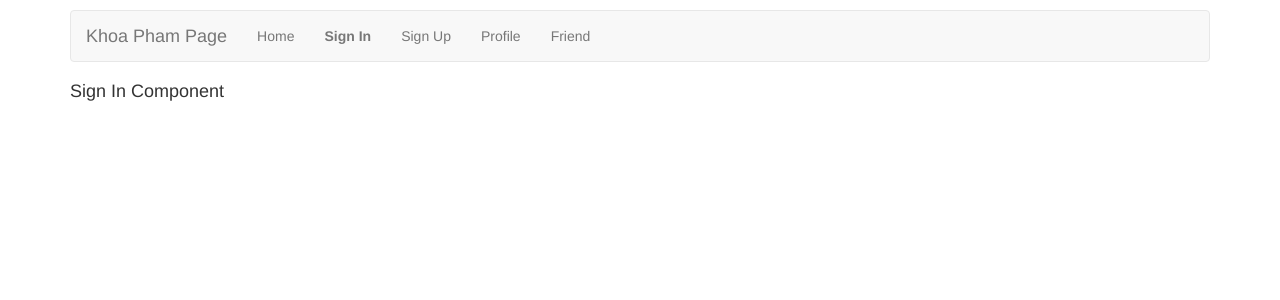
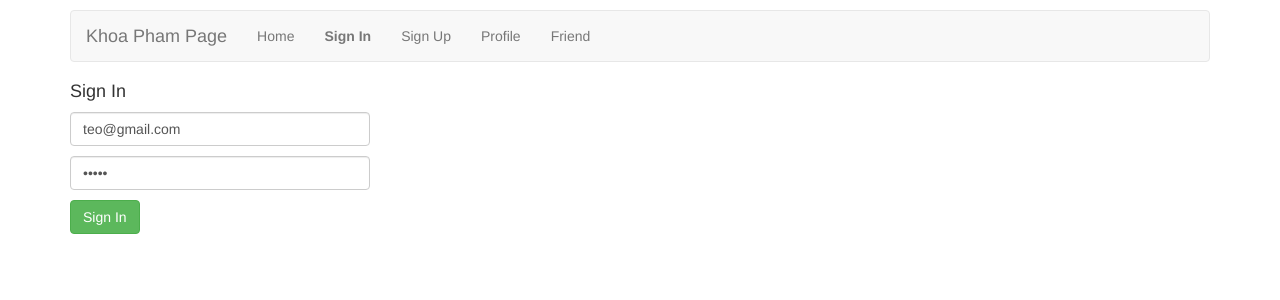
Before and after one commit to vanpho93/routing1003, an Angular app: page /signin in a window 1280 px wide. Shown: the top 300 px of the page. Built offline with nearby package versions, Linux system fonts and the light colour scheme.

Commit message:
sign in component

```diff
--- a/src/app/app.module.ts
+++ b/src/app/app.module.ts
@@ -2,6 +2,7 @@ import { BrowserModule } from '@angular/platform-browser';
 import { NgModule } from '@angular/core';
 import { Routes, RouterModule } from '@angular/router';
 import { HttpModule } from '@angular/http';
+import { FormsModule, ReactiveFormsModule } from '@angular/forms';
 
 import { AppComponent } from './app.component';
 import { FriendComponent } from './components/friend.component';
@@ -40,6 +41,8 @@ const appRoutes: Routes = [
   imports: [
     BrowserModule,
     HttpModule,
+    FormsModule,
+    ReactiveFormsModule,
     RouterModule.forRoot(appRoutes)
   ],
   providers: [Request, MustBeGuestGuard, MustBeUserGuard],
--- a/src/app/components/sign-in.component.ts
+++ b/src/app/components/sign-in.component.ts
@@ -1,9 +1,59 @@
 import { Component } from '@angular/core';
+import { FormGroup, FormControl, FormBuilder, Validators } from '@angular/forms';
 
 @Component({
-    template: `
-        <h4>Sign In Component</h4>
-    `
+  selector: 'app-sign-in',
+  template: `
+        <h4>Sign In</h4>
+        <form class="form-group" [formGroup]="formSignIn" (ngSubmit)="signIn();">
+            <input
+                class="form-control"
+                placeholder="Email"
+                formControlName="email"
+            />
+            <div style="margin: 10px;">
+                <i *ngIf="email.invalid && email.touched">Email không hợp lệ</i>
+            </div>
+            <input
+                class="form-control"
+                placeholder="Password"
+                formControlName="password"
+                type="password"
+            />
+            <div style="margin: 10px;">
+                <i *ngIf="password.invalid && password.touched">Password không hợp lệ</i>
+            </div>
+            <button class="btn btn-success" [disabled]="formSignIn.invalid">
+                Sign In
+            </button>
+        </form>
+  `,
+  styles: [`
+      form { width: 300px; }
+      i { color: red; }
+      input.ng-touched.ng-invalid { border-color: red }`
+    ]
 })
 
-export class SignInComponent {}
+export class SignInComponent {
+    formSignIn: FormGroup;
+
+    constructor(private fb: FormBuilder) {
+        this.formSignIn = this.fb.group({
+            email: ['teo@gmail.com', [Validators.email, Validators.required]],
+            password: ['12345', [Validators.minLength(5), Validators.required]]
+        });
+    }
+
+    signIn() {
+        alert(JSON.stringify(this.formSignIn.value));
+    }
+
+    get email() {
+        return this.formSignIn.get('email');
+    }
+
+    get password() {
+        return this.formSignIn.get('password');
+    }
+}
```
